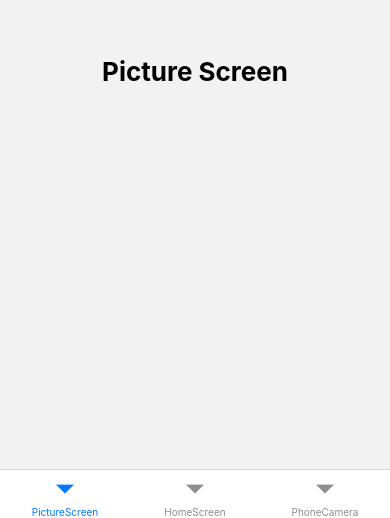
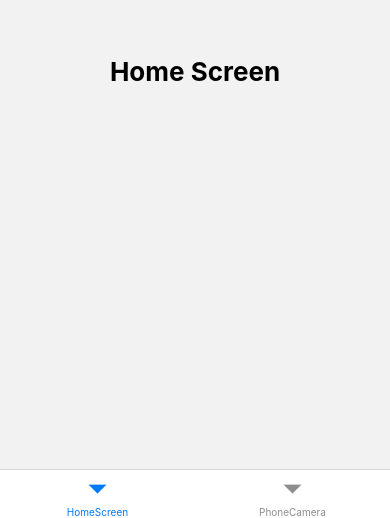
Before and after one commit to UQdeco3500/CAAKE, a React Native app: screen /Tabs in a window 390 px wide. Shown: the part 326-844 px from the top of the page. Built offline with nearby package versions, Linux system fonts and the light colour scheme.

Commit message:
removed login screen and picture screen

```diff
--- a/App.js
+++ b/App.js
@@ -1,5 +1,4 @@
 import React from 'react';
-import Login from "./screens/Login"
 import Tabs from './components/Tabs';
 import { NavigationContainer } from '@react-navigation/native';
 import { createStackNavigator } from '@react-navigation/stack';
@@ -9,10 +8,7 @@ const Stack = createStackNavigator();
 const App = () => {
     return (
         <NavigationContainer>
-            <Stack.Navigator>
-                <Stack.Screen name="Login" component={Login} options={{headerShown: false}} />
-                <Stack.Screen name="Tabs" component={Tabs} options={{headerShown: false}} />
-            </Stack.Navigator>
+            <Tabs />
         </NavigationContainer>
     )
 }
--- a/components/Tabs.js
+++ b/components/Tabs.js
@@ -11,13 +11,6 @@ const Tabs = () => {
         <Tab.Navigator
 
         >
-            <Tab.Screen
-                name="PictureScreen"
-                component={PictureScreen}
-                options={{
-                    headerShown: false
-                }}
-            />
 
             <Tab.Screen
                 name="HomeScreen"
```
